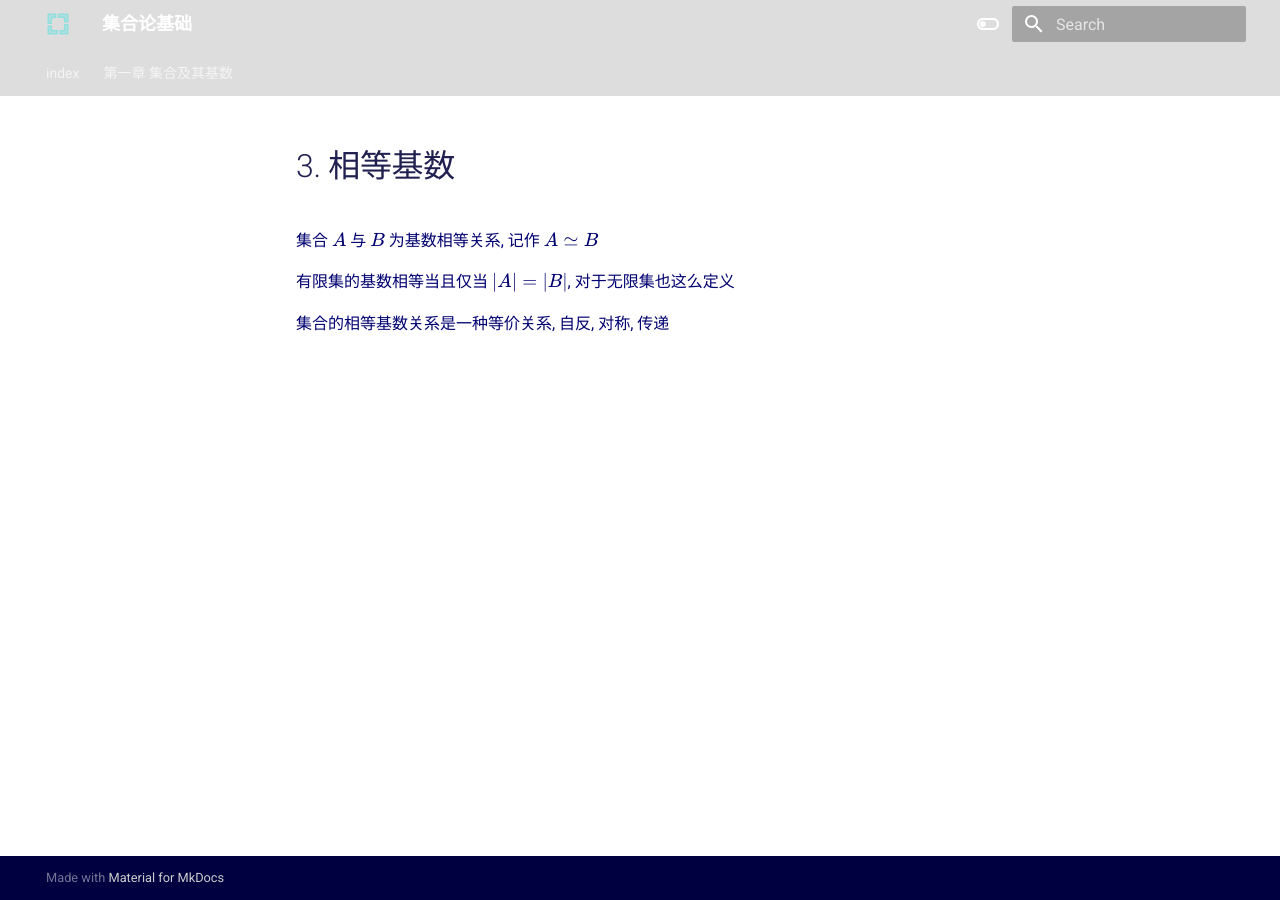
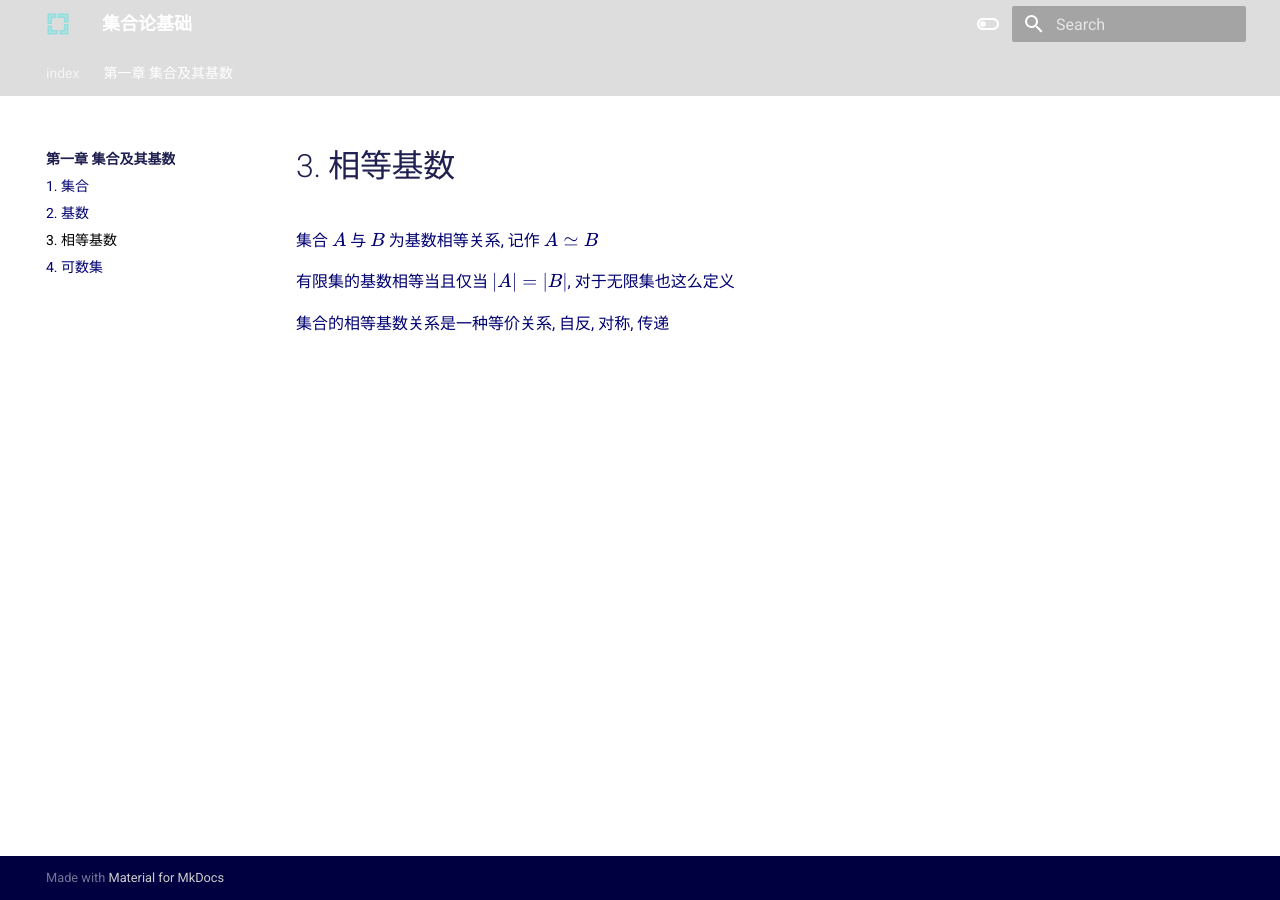
Before and after one commit to FleetingLore/jhljc, an MkDocs documentation site: the page built from docs/1/3.md, in a window 1280 px wide. Built offline with MkDocs 1.6.1 and Material for MkDocs 9.7.7, drawn with Linux system fonts in a browser that asks for light colours.

Commit message:
Update mkdocs.yml

```diff
--- a/mkdocs.yml
+++ b/mkdocs.yml
@@ -6,6 +6,8 @@ nav:
   - 第一章  集合及其基数:
     - 1. 集合: 1/1.md
     - 2. 基数: 1/2.md
+    - 3. 相等基数: 1/3.md
+    - 4. 可数集: 1/4.md
 
 theme:
   name: material
```
